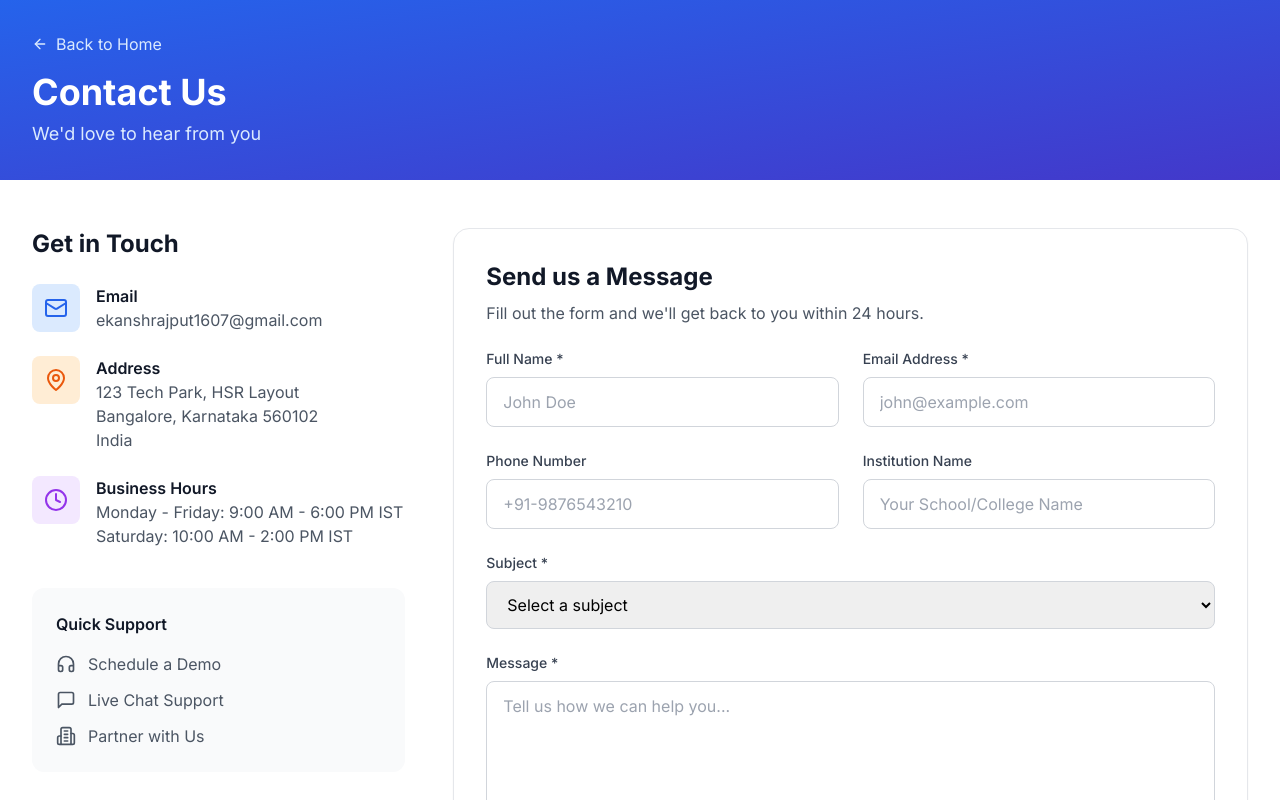
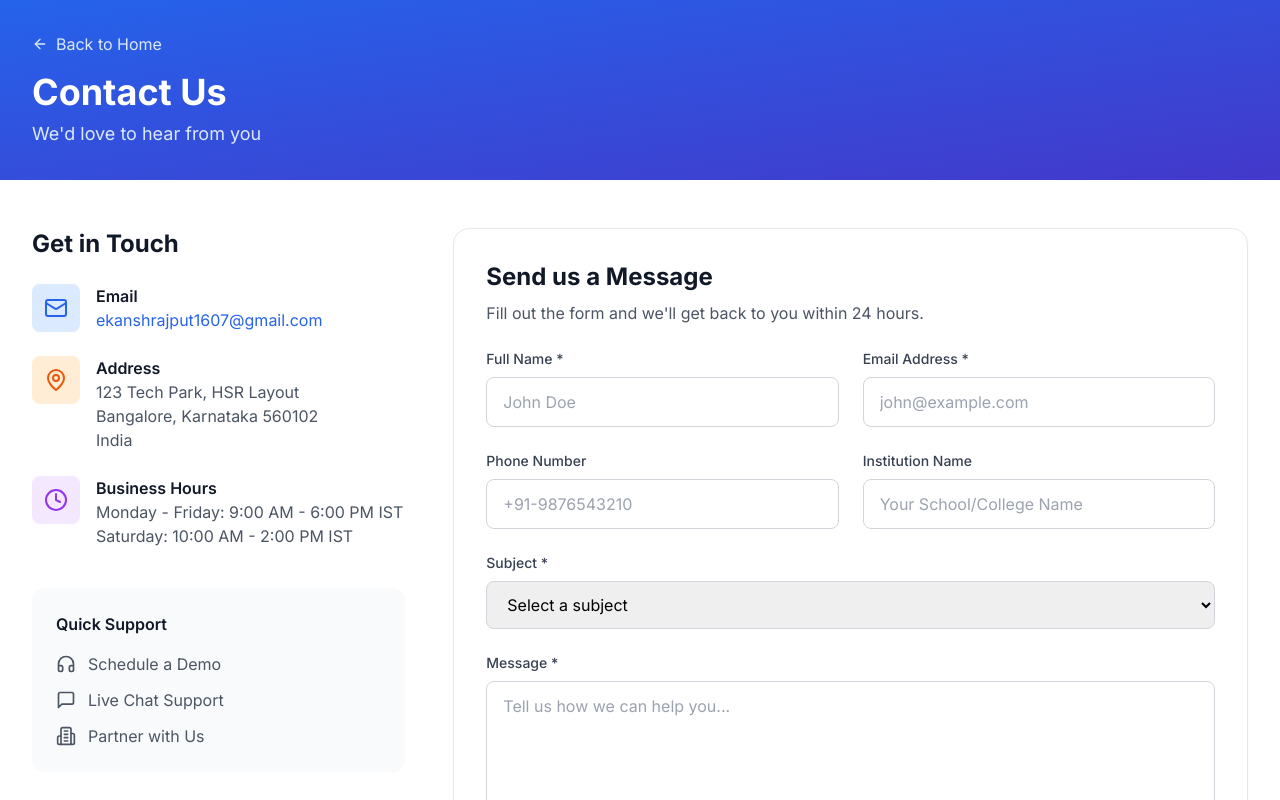
Before and after one commit to regression1607/meridian-frontend, a React (Vite) app: page /contact in a window 1280 px wide. Shown: the top 800 px of the page. Built offline with nearby package versions, Linux system fonts and the light colour scheme; no server answers.

Commit message:
Add mailto links to email addresses

```diff
--- a/src/pages/public/ContactUs.jsx
+++ b/src/pages/public/ContactUs.jsx
@@ -89,7 +89,7 @@ export default function ContactUs() {
                 </div>
                 <div>
                   <h3 className="font-semibold text-gray-900">Email</h3>
-                  <p className="text-gray-600">ekanshrajput1607@gmail.com</p>
+                  <a href="mailto:ekanshrajput1607@gmail.com" className="text-primary-600 hover:text-primary-700 transition">ekanshrajput1607@gmail.com</a>
                 </div>
               </motion.div>
 
--- a/src/pages/public/LandingPage.jsx
+++ b/src/pages/public/LandingPage.jsx
@@ -892,10 +892,10 @@ export default function LandingPage() {
             </p>
 
             <div className="mt-12 flex flex-col md:flex-row justify-center items-center gap-6 text-gray-600">
-              <div className="flex items-center gap-2">
+              <a href={`mailto:${config.contactEmail}`} className="flex items-center gap-2 hover:text-primary-600 transition">
                 <Mail className="w-5 h-5 text-primary-600" />
                 <span>{config.contactEmail}</span>
-              </div>
+              </a>
               {config.contactPhone && (
                 <div className="flex items-center gap-2">
                   <Phone className="w-5 h-5 text-primary-600" />
@@ -951,9 +951,11 @@ export default function LandingPage() {
             <div>
               <h4 className="text-white font-semibold mb-4">Contact</h4>
               <ul className="space-y-2 text-sm">
-                <li className="flex items-center gap-2">
-                  <Mail className="w-4 h-4 text-primary-400" />
-                  <span>{config.contactEmail}</span>
+                <li>
+                  <a href={`mailto:${config.contactEmail}`} className="flex items-center gap-2 hover:text-white transition">
+                    <Mail className="w-4 h-4 text-primary-400" />
+                    <span>{config.contactEmail}</span>
+                  </a>
                 </li>
                 {config.contactPhone && (
                   <li className="flex items-center gap-2">
```
